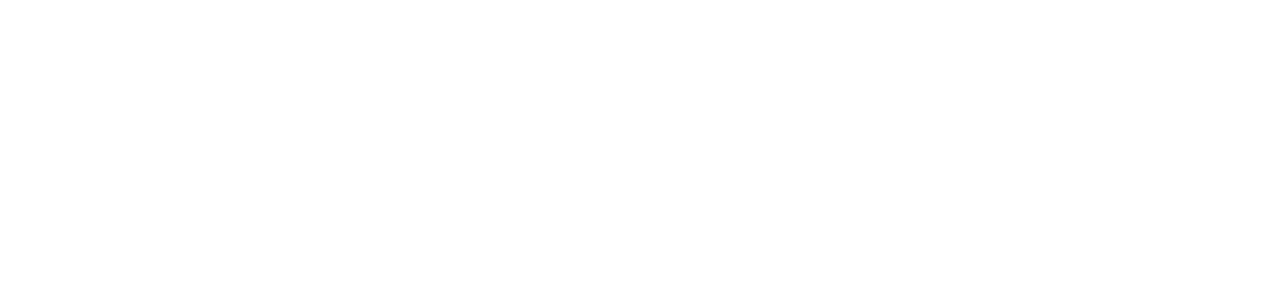
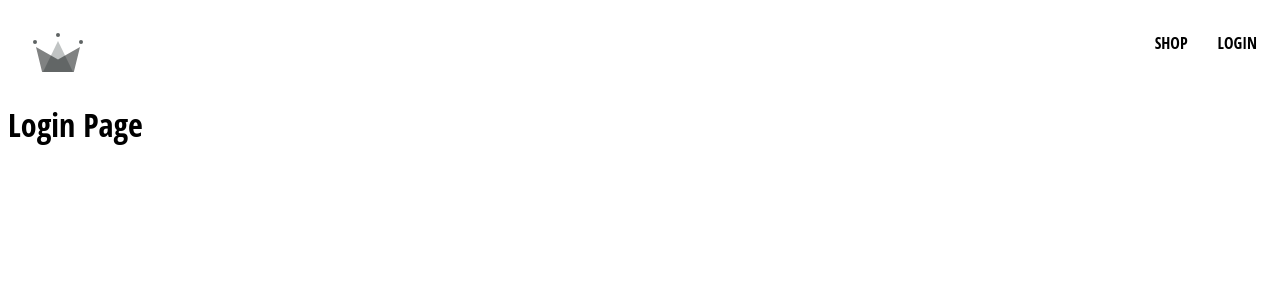
Before and after one commit to ericqiu04/ecommerce-store, a React (Create React App) app: page /login in a window 1280 px wide. Before the commit this address had no page. Shown: the top 300 px of the page. Built offline with nearby package versions, Linux system fonts and the light colour scheme.

Commit message:
added login feature and installed firebase

```diff
--- a/package.json
+++ b/package.json
@@ -6,6 +6,7 @@
     "@testing-library/jest-dom": "^5.16.5",
     "@testing-library/react": "^13.4.0",
     "@testing-library/user-event": "^13.5.0",
+    "firebase": "^9.9.4",
     "react": "^18.2.0",
     "react-dom": "^18.2.0",
     "react-router-dom": "^6.3.0",
--- a/src/App.js
+++ b/src/App.js
@@ -1,5 +1,6 @@
 import Home from "./routes/home/home.component";
 import Shop from "./routes/shop/shop.component";
+import Login from "./routes/login/login.component";
 import Navigation from "./routes/navigation/navigation.component";
 import { Routes, Route} from "react-router-dom";
 const App = () => {
@@ -8,6 +9,7 @@
       <Route path="/" element={<Navigation />}>
         <Route index element={<Home />} />
         <Route path="shop" element={<Shop />} />
+        <Route path = "login" element = {<Login />}/>
       </Route>
     </Routes>
   );
--- /dev/null
+++ b/src/routes/login/login.component.jsx
@@ -0,0 +1,9 @@
+const Login = () => {
+    return(
+        <h1>
+            Login Page
+        </h1>
+    );
+}
+
+export default Login;
--- a/src/routes/navigation/navigation.component.jsx
+++ b/src/routes/navigation/navigation.component.jsx
@@ -1,16 +1,21 @@
 import { Outlet, Link } from "react-router-dom";
-import {Fragment} from 'react';
-import {ReactComponent as CrownLogo} from '../../assets/crown.svg'
-import '../../styles/navigation.styles.scss'
+import { Fragment } from "react";
+import { ReactComponent as CrownLogo } from "../../assets/crown.svg";
+import "../../styles/navigation.styles.scss";
 const Navigation = () => {
   return (
     <Fragment>
-      <div className = "navigation">
-        <Link className = "logo-container" to = '/'><CrownLogo className = "logo"/></Link>
-        <div className = 'links-container'>
-            <Link className = 'nav-links-container' to = '/shop'>
-                SHOP
-            </Link>
+      <div className="navigation">
+        <Link className="logo-container" to="/">
+          <CrownLogo className="logo" />
+        </Link>
+        <div className="nav-links-container">
+          <Link className="nav-link" to="/shop">
+            SHOP
+          </Link>
+          <Link className="nav-link" to="/login">
+            LOGIN
+          </Link>
         </div>
       </div>
       <Outlet />
```
Also changed, not shown: 1 other file (tests, documents, lock files or other folders).
